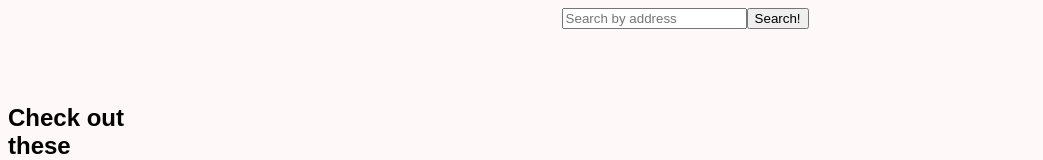
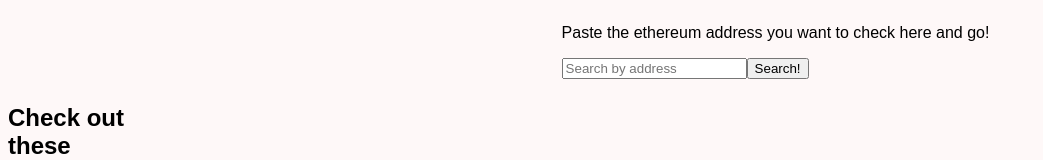
Before and after one commit to elke-codes/nft-gallery, a React (Create React App) app: page / in a window 1280 px wide. Shown: the top 160 px of the page, without its empty margins (0-1043 px from the left). Built offline with nearby package versions, Linux system fonts and the light colour scheme; no server answers.

Commit message:
add small instruction for suerch bar

```diff
--- a/src/components/SearchBar/SearchBar.jsx
+++ b/src/components/SearchBar/SearchBar.jsx
@@ -12,6 +12,7 @@ const SearchBar = (props) => {
 	return (
 		<>
 			<form className="search-form" onSubmit={handleSubmit}>
+				<p>Paste the ethereum address you want to check here and go!</p>
 				<input
 					type="text"
 					placeholder="Search by address"
```
